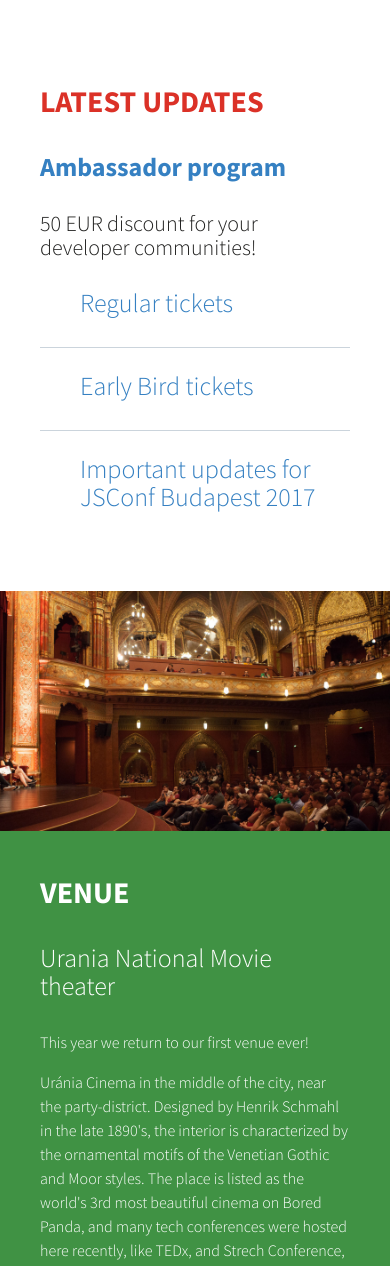
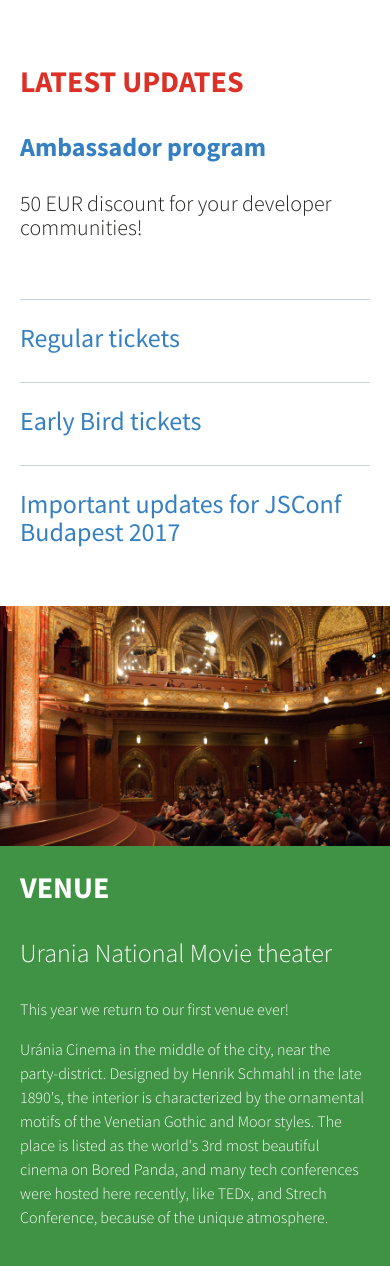
Before and after one commit to JSConfBp/2017.jsconfbp.com, a Jekyll site: the page built from index.md, in a window 390 px wide. Shown: the part 700-1966 px from the top of the page. Built offline with Jekyll 4.4.1, drawn with Linux system fonts in a browser that asks for light colours.

Commit message:
refactor updates on homepage

```diff
--- a/_sass/base.scss
+++ b/_sass/base.scss
@@ -130,4 +130,10 @@
     padding: 20px;
     margin: 0;
   }
+
+
+  .content.content-featured {
+    padding: 20px;
 }
+
+}
--- a/_sass/updates.scss
+++ b/_sass/updates.scss
@@ -65,8 +65,24 @@
 
         & h3 {
             margin-bottom: 0;
+            font-weight: 400;
         }
     }
 
 
+
+    @media screen and (max-width: 768px) {
+        .update {
+            padding-left: 0px;
+
+            &:first-child {
+                margin-top: 60px;
+                padding-top: 24px;
+                border-top: 1px solid $color-grey-4;
+            }
+        }
+    }
+
+
+
 }
```
